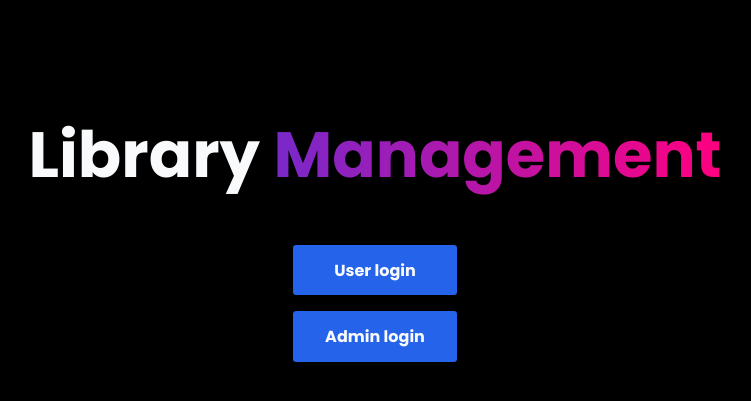
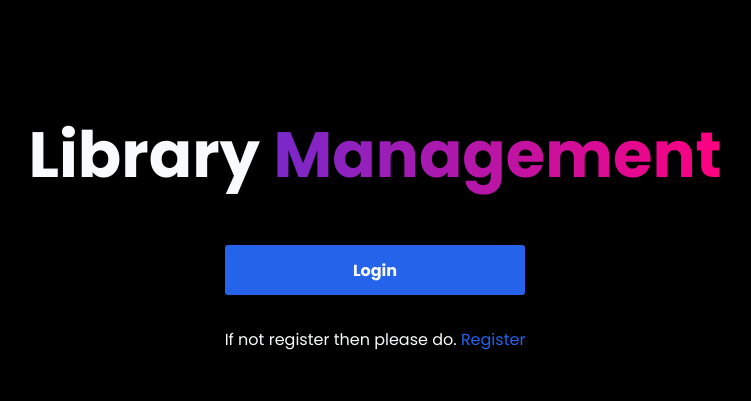
Before and after one commit to himanch007/innovaccer-library-management-system, a Flask app: page / in a window 1280 px wide. Shown: the top 401 px of the page, without its empty margins (265-1016 px from the left). Run offline with Flask 2, Linux system fonts and the light colour scheme.

Commit message:
fix: user login button fix

```diff
--- a/templates/index.html
+++ b/templates/index.html
@@ -8,12 +8,11 @@
       </h1>
       <div class="container">
         <form action="/user-login" method="GET">
-          <button class="btn login-btn" type="submit">User login</button>
+          <button class="btn login-btn" type="submit">Login</button>
         </form>
-
-        <form action="/admin-login" method="GET">
-          <button class="btn login-btn" type="submit">Admin login</button>
-        </form>
+        <p class="message">
+          If not register then please do. <a href="/register">Register</a>
+        </p>
       </div>
     </div>
   </body>
```
